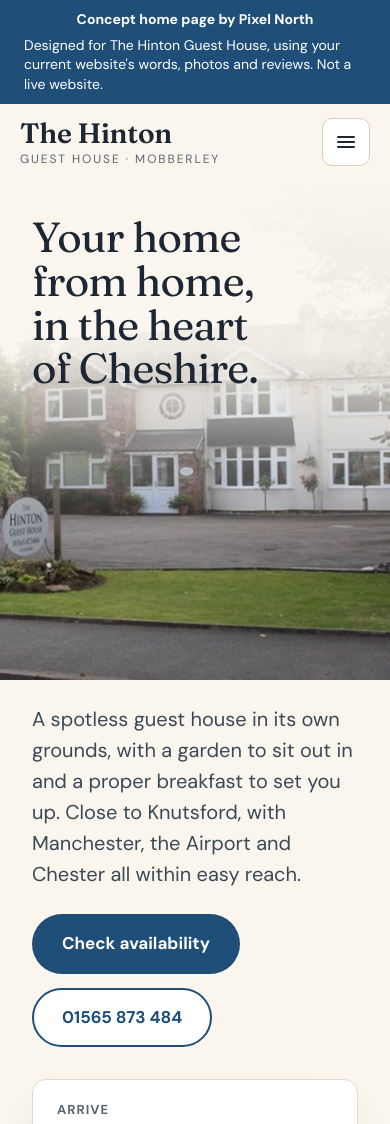
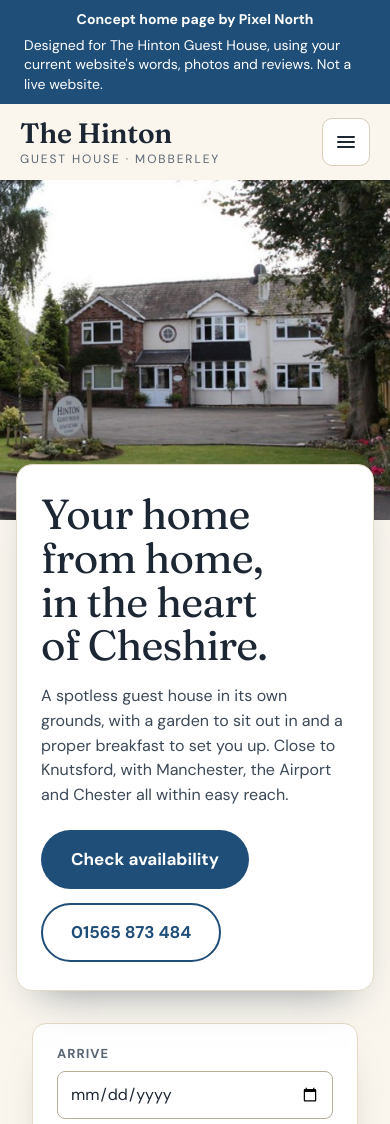
Before and after one commit to jedarlingtonx/thehintonguesthouse.co.uk, a plain HTML site: page index.html in a window 390 px wide. Shown: the top 1124 px of the page. Drawn offline with Linux system fonts and the light colour scheme.

Commit message:
Mobile hero option B: photo with overlapping headline card
Co-Authored-By: Claude Sonnet 5.5 <noreply@anthropic.com>
Claude-Session: https://claude.ai/code/session_01Gu4sFXKZU6ks1MUPr4tava

```diff
--- a/index.html
+++ b/index.html
@@ -19,19 +19,20 @@ a:focus-visible,button:focus-visible,input:focus-visible,select:focus-visible{ou
 @media (prefers-reduced-motion:reduce){html{scroll-behavior:auto}}
 @media (max-width:640px){h1{font-size:42px !important}h2{font-size:32px !important}}
 @media (max-width:1100px){
-.hero-band{display:grid;grid-template-columns:minmax(0,1fr);padding-top:0}
-.hero-band section,.hero-band section>div:first-child{display:contents !important}
-.hero-band h1{grid-row:1;grid-column:1;z-index:2;align-self:start;margin:36px 32px 0 !important}
-.hero-img{grid-row:1;grid-column:1;z-index:1;position:relative !important;width:100% !important;min-height:500px;-webkit-mask-image:none !important;mask-image:none !important}
-.hero-img img{position:absolute;inset:0;object-position:42% bottom !important}
-.hero-img::after{display:block !important;height:100% !important;background:linear-gradient(to bottom,#FAF6EE 0,rgba(250,246,238,.92) 34%,rgba(250,246,238,.4) 54%,rgba(250,246,238,0) 72%) !important}
-.hero-band section p{grid-row:2;margin:24px 32px 0 !important}
-.hero-band section>div>div{grid-row:3;margin:24px 32px 76px !important}
+.hero-band{display:flex;flex-direction:column;padding-top:0}
+.hero-band section{display:contents !important}
+.hero-img{flex:none;position:relative !important;width:100% !important;height:340px;-webkit-mask-image:none !important;mask-image:none !important}
+.hero-img img{object-position:50% 45% !important}
+.hero-img::after{display:none !important}
+.hero-band section>div:first-child{flex:none !important;display:block !important;position:relative;z-index:2;width:calc(100% - 32px);max-width:720px;margin:-56px auto 76px !important;background:#FFFFFF;border:1px solid #E4DAC6;border-radius:16px;padding:28px 24px !important;box-shadow:0 22px 40px -24px rgba(20,40,63,.5)}
+.hero-band h1{margin:0 !important}
+.hero-band section p{margin:16px 0 22px !important;font-size:16px !important}
+.hero-band section>div>div{margin:0 !important}
 }
-@media (min-width:641px) and (max-width:1100px){.hero-img{min-height:560px}.hero-img img{object-position:50% 40% !important}.hero-band h1{margin-top:48px !important}}
+@media (min-width:641px) and (max-width:1100px){.hero-img{height:420px}.hero-band section>div:first-child{padding:36px 36px !important}}
 .burger{display:none;align-items:center;justify-content:center;width:48px;height:48px;border:1px solid #D9CEB8;border-radius:10px;background:#FFFFFF;color:#1C2733;cursor:pointer}
 @media (max-width:760px){
-header{padding:14px 20px !important}
+header{padding:14px 20px !important;gap:8px 12px !important}
 .burger{display:flex}
 #nav{display:none !important;width:100%;flex-direction:column;align-items:stretch !important;gap:0 !important}
 #nav.open{display:flex !important}
```
